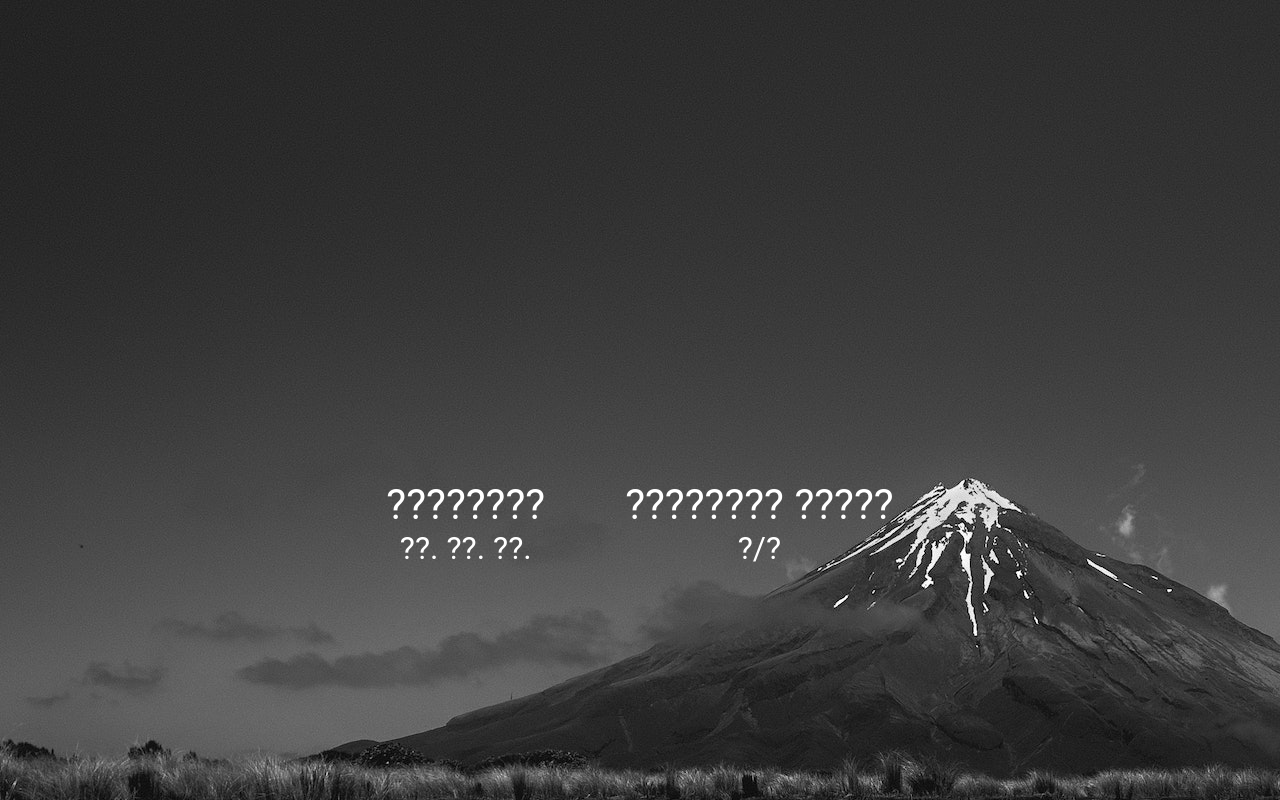
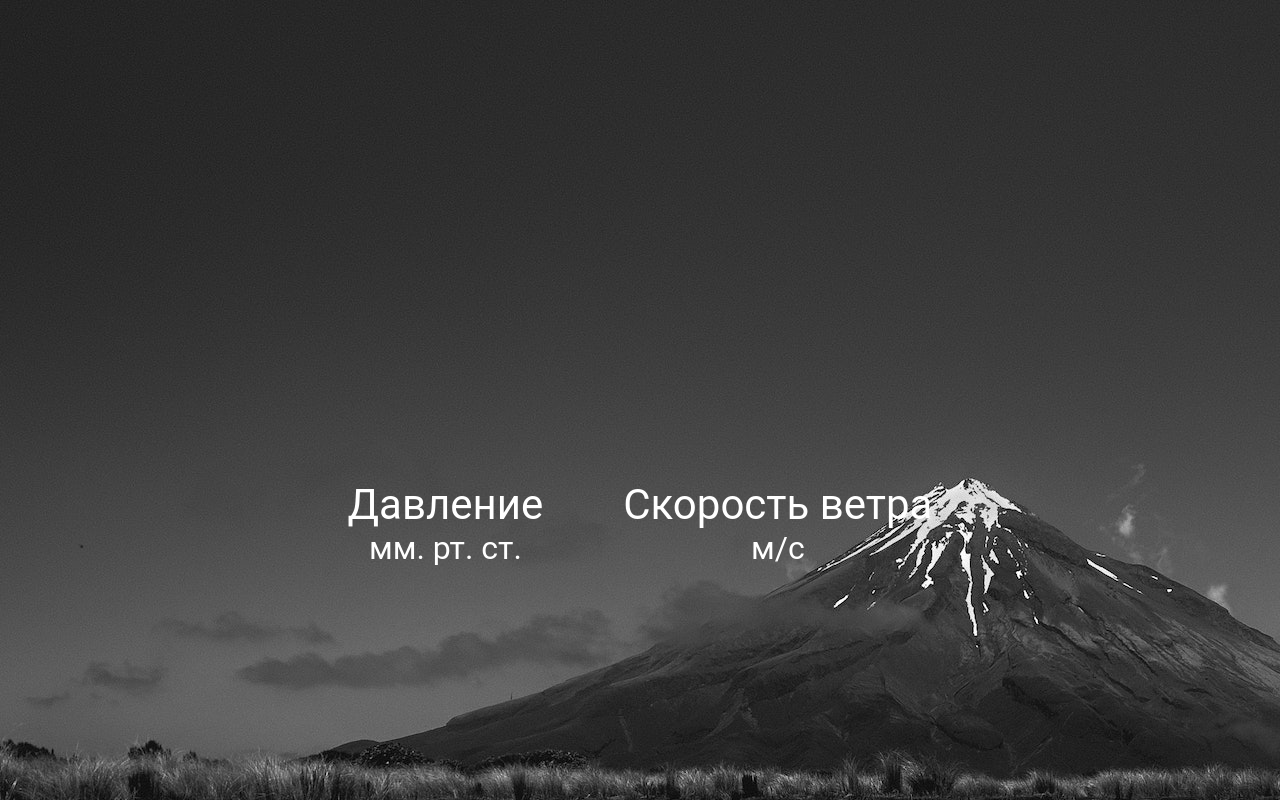
Before and after one commit to ShevchikNS/weather-app, a Next.js app: page /Footer in a window 1280 px wide. Built offline with nearby package versions, Linux system fonts and the light colour scheme.

Commit message:
change function

```diff
--- a/pages/Footer.jsx
+++ b/pages/Footer.jsx
@@ -5,12 +5,12 @@ const Footer = ({pressure, windSpeed}) => {
         <div className="footer">
             <div className="footerItems">
                 <div className="items">
-                    <div className="nameItem">????????</div>
-                    <div className="characterItem">{pressure} ??. ??. ??.</div>
+                    <div className="nameItem">Давление</div>
+                    <div className="characterItem">{pressure} мм. рт. ст.</div>
                 </div>
                 <div className="items">
-                    <div className="nameItem">???????? ?????</div>
-                    <div className="characterItem">{windSpeed} ?/?</div>
+                    <div className="nameItem">Скорость ветра</div>
+                    <div className="characterItem">{windSpeed} м/с</div>
                 </div>
                 {/*<div className="items">*/}
                 {/*    <div className="nameItem">???????????</div>*/}
```
